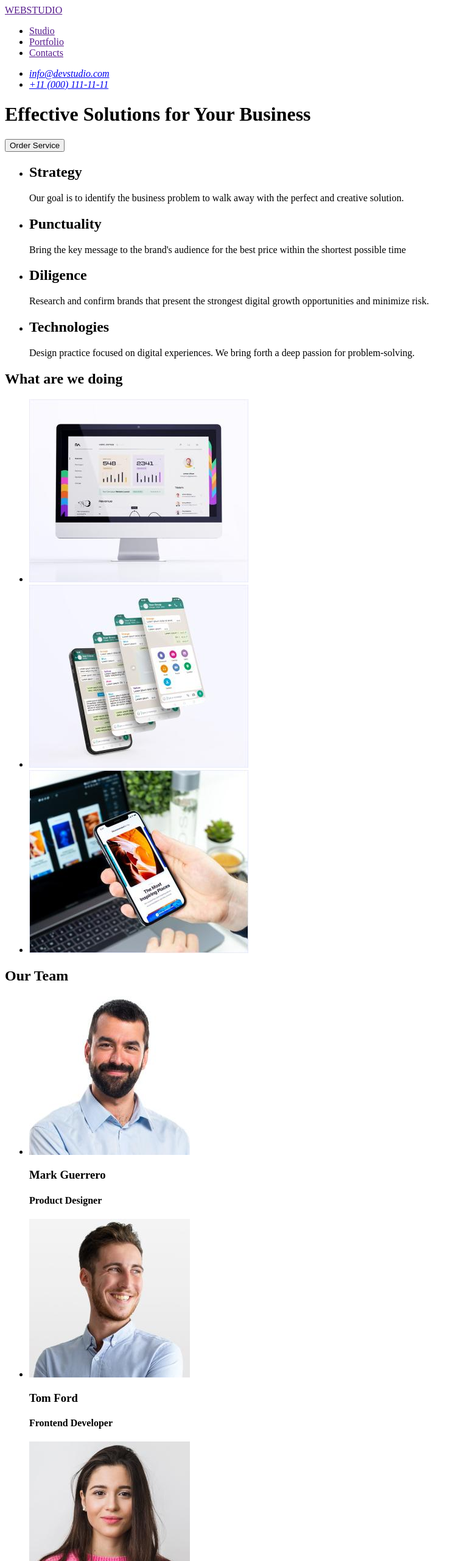
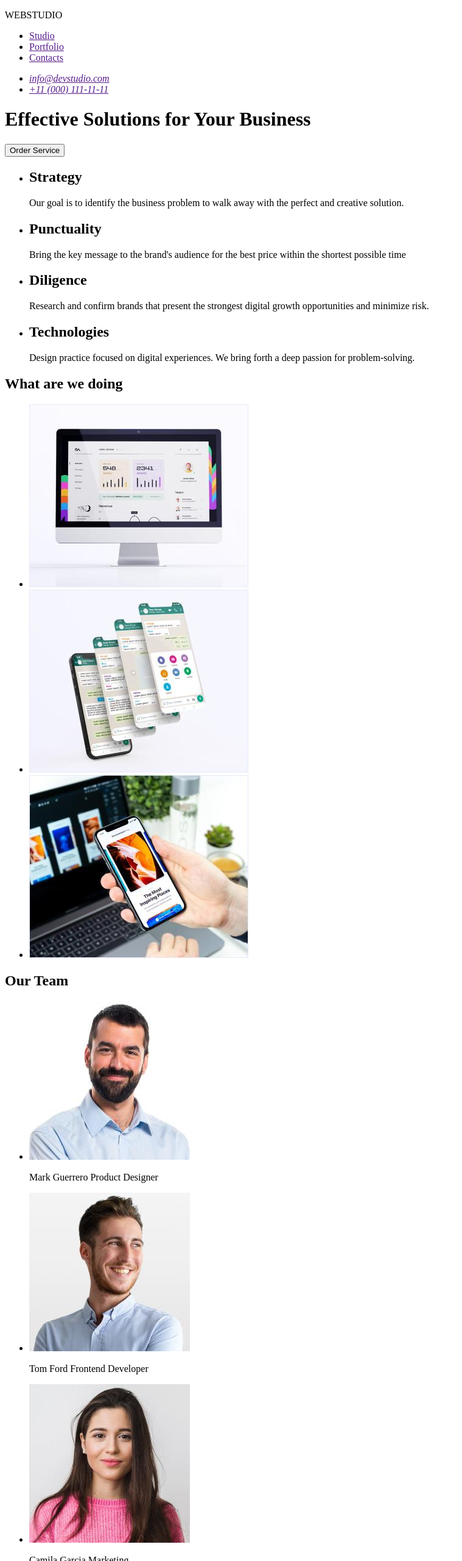
Before and after one commit to Dory-kr/goit-markup-hw, a plain HTML site: page index.html in a window 1280 px wide. Shown: the top 2560 px of the page at 61% size, without its empty margins (0-759 px from the left). Drawn offline with Linux system fonts and the light colour scheme.

Commit message:
Update index.html

```diff
--- a/index.html
+++ b/index.html
@@ -11,34 +11,35 @@
 <body>
   <header>
     <nav>
-        <a href=""> <span>WEB</span>STUDIO </a>
+      <p>WEBSTUDIO </p>
         <ul>
           <li><a href="" target="_blank" rel="noopener noreferrer">Studio</a></li>
           <li><a href="" target="_blank" rel="noopener noreferrer">Portfolio</a></li>
           <li><a href="" target="_blank" rel="noopener noreferrer">Contacts</a></li>
-        </ul>
-
+      </ul>
     <address>
       <ul>
-        <li><a href="mailto:info@devstudio.com"> info@devstudio.com</a></li>
-        <li><a href="tel:+110001111111"> +11 (000) 111-11-11</a></li>
+        <li>
+          <a href=""> info@devstudio.com</a>
+        </li>
+        <li>
+          <a href=""> +11 (000) 111-11-11</a>
+        </li>
       </ul>
     </nav>
+      <h1>Effective Solutions
+        for Your Business</h1>
+      <button type="button">Order Service</button>
+
   </header>
 
   <main>
-    <!-- Я не впевнена, що правильно зрозуміла, де має бути заголовок і кнопка, але судячи з макету, усе правильно -->
-    <h1>Effective Solutions
-      for Your Business</h1>
-    <button type="button">Order Service</button>
-
-    <!-- section 1 -->
     <section>
       <ul>
         <li>
           <h2>Strategy</h2>
-          <p>Our goal is to identify the business
-          problem to walk away with the perfect and creative solution.
+          <p>
+            Our goal is to identify the business problem to walk away with the perfect and creative solution.
           </p>
         </li>
         <li>
@@ -60,11 +61,7 @@
           </p>
         </li>
       </ul>
-    </section>
 
-    <!-- section 2 -->
-
-      <section>
         <h2>What are we doing</h2>
         <ul>
           <li>
@@ -77,32 +74,36 @@
             <img src="./images/sect1-3.jpg" alt="iphone" height="300" width="360">
           </li>
         </ul>
-      </section>
-
-    <!-- section 3 -->
-    <section>
 
       <h2>Our Team</h2>
      <ul>
       <li>
         <img src="./images/sect2-1.jpg" alt="Mark Guerrero photo" height="260" width="264">
-      <h3>Mark Guerrero</h3>
-      <h4>Product Designer</h4>
+    <p>
+     Mark Guerrero
+     Product Designer
+    </p>
       </li>
       <li>
         <img src="./images/sect2-2.jpg" alt="Tom Ford photo" height="260" width="264">
-      <h3>Tom Ford</h3>
-      <h4>Frontend Developer</h4>
+    <p>
+     Tom Ford
+     Frontend Developer
+    </p>
       </li>
       <li>
         <img src="./images/sect2-3.jpg" alt="Camila Garcia photo" height="260" width="264">
-      <h3>Camila Garcia</h3>
-      <h4>Marketing</h4>
+        <p>
+          Camila Garcia
+          Marketing
+        </p>
       </li>
       <li>
         <img src="./images/sect2-4.jpg" alt="Daniel Wilson photo" height="260" width="264">
-        <h3>Daniel Wilson</h3>
-        <h4>UI Designer</h4>
+        <p>
+          Daniel Wilson
+          UI Designer
+        </p>
       </li>
      </ul>
 
@@ -112,9 +113,9 @@
 
   <!-- footer -->
   <footer>
-    <a href=""> <span>WEB</span>STUDIO </a>
     <p>
-    Increase the flow of customers and sales for your business with digital marketing & growth solutions.
+     WEBSTUDIO
+     Increase the flow of customers and sales for your business with digital marketing & growth solutions.
     </p>
   </footer>
 
```
